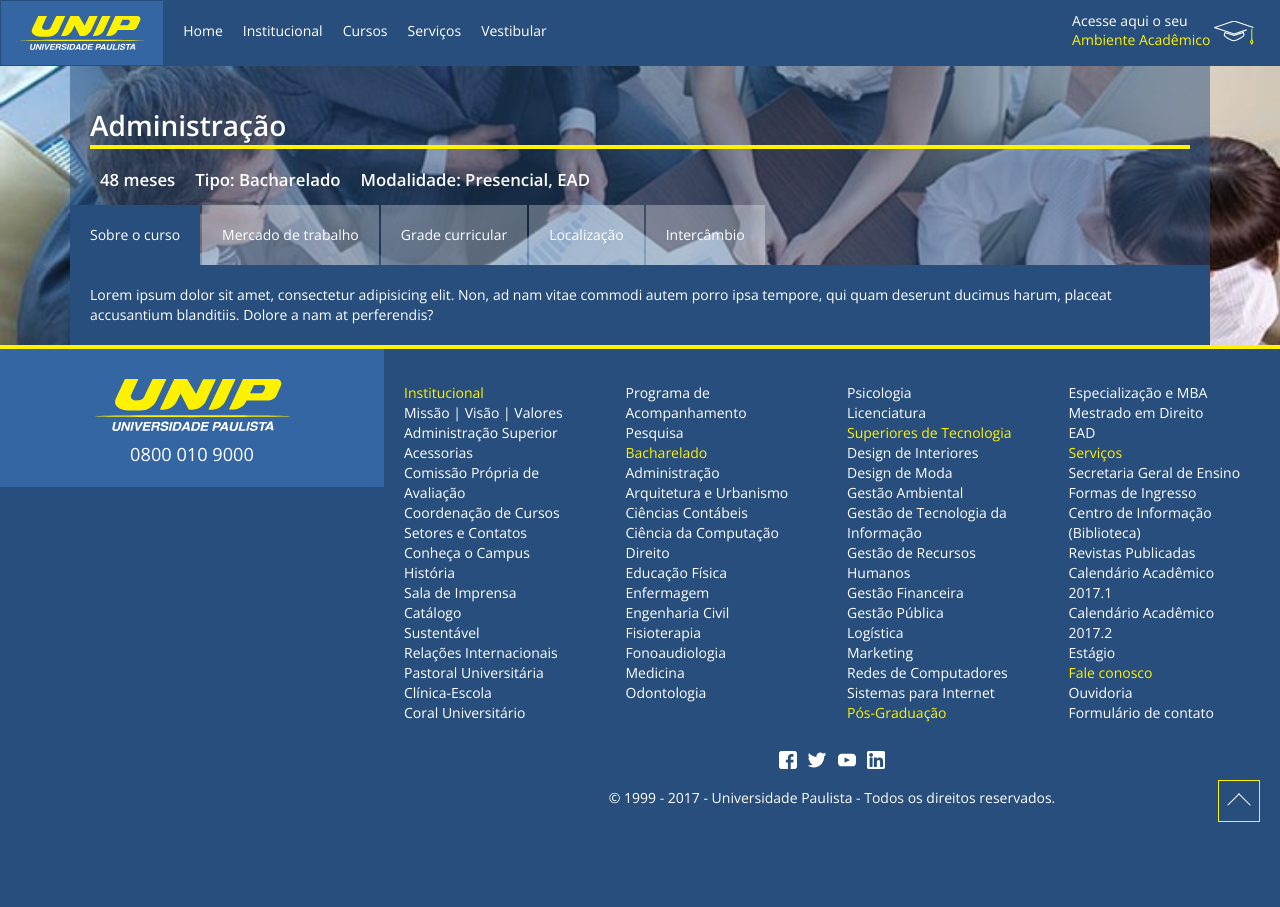
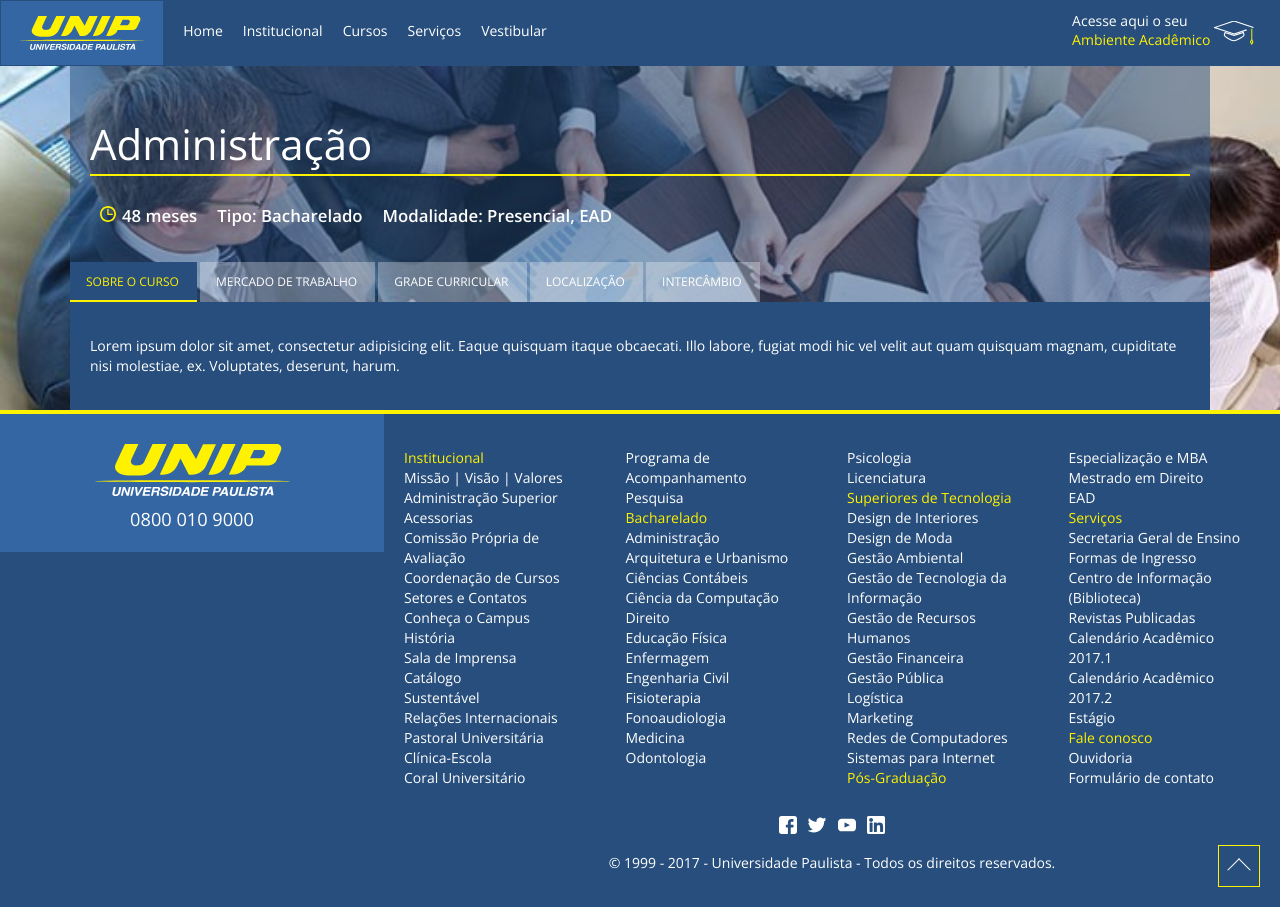
Before and after one commit to wesleyguirra/Unip.Cursos, a website: page assets/administracao.html in a window 1280 px wide. Before the commit the page ends 842 px from the top, so only its background shows below. Drawn offline with nearby package versions, Linux system fonts and the light colour scheme; a script that the page names is missing.

Commit message:
finalizado navegação por abas

```diff
--- a/assets/administracao.html
+++ b/assets/administracao.html
@@ -69,16 +69,17 @@
                 </div>
             </div>
         </nav>
-        <content>
+        <div class="curso">
             <div class="curso-img">
                 <img src="img/img-administracao.jpg" alt="">
             </div>
             <div class="container">
-                <div class="curso-header">
-                    <h1 class="curso-title">Administração</h1>
-                    <p class="curso-info"><span>48 meses</span><span>Tipo: Bacharelado</span><span>Modalidade: Presencial, EAD</span></p>
+                <div class="curso-info">
+                    <h1 class="info-title">Administração</h1>
+                    <p><span class="info-duracao"><svg viewBox="0 0 97.16 97.16" width="32px" height="32px"><use href="img/Presets.svg#Clock"></use></svg>48 meses</span><span class="info-tipo">Tipo: Bacharelado</span><span class="info-modalidade">Modalidade: Presencial, EAD</span></p>
                 </div>
                 <div class="curso-content">
+                    <div class="content-nav">
                         <ul class="nav nav-tabs">
                             <li role="presentation" class="active"><a href="#">Sobre o curso</a></li>
                             <li role="presentation"><a href="#">Mercado de trabalho</a></li>
@@ -86,19 +87,24 @@
                             <li role="presentation"><a href="#">Localização</a></li>
                             <li role="presentation"><a href="#">Intercâmbio</a></li>
                         </ul>
-                    <content>Lorem ipsum dolor sit amet, consectetur adipisicing elit. Non, ad nam vitae commodi autem porro ipsa tempore, qui quam deserunt ducimus harum, placeat accusantium blanditiis. Dolore a nam at perferendis?</content>
+                    </div>
+                    <content>
+                        <p>Lorem ipsum dolor sit amet, consectetur adipisicing elit. Eaque quisquam itaque obcaecati. Illo labore, fugiat modi hic vel velit aut quam quisquam magnam, cupiditate nisi molestiae, ex. Voluptates, deserunt, harum.</p>
+                    </content>
                 </div>
             </div>
         </content>
 
         <footer>
             <div class="footer-info left">
-                <svg id="Footer-Logo" class="logo" viewBox="0 0 280 72" height="72px" xml:space="preserve">
+                <svg id="Footer-Logo" class="info-logo logo" viewBox="0 0 280 72" height="72px" xml:space="preserve">
                     <use id="Desenhar-Acronimo" href="#Acronimo"></use>
                     <use id="Desenhar-Linha" href="#Linha"></use>
                     <use id="Desenhar-Descritivo" href="#Descritivo"></use>
                 </svg>
-                <a class="footer-tel" href="tel:0800 010 9000">0800 010 9000</a>
+                <a class="info-tel" href="tel:0800 010 9000">0800 010 9000</a>
+                <div class="info-map">
+                </div>
             </div>
             <div class="footer-info right">
                 <div class="row">
--- a/less/app.less
+++ b/less/app.less
@@ -19,6 +19,7 @@
 @import url("componentes/hero");
 @import url("componentes/logo");
 @import url("componentes/navbar");
+@import url("componentes/navs");
 @import url("componentes/selecionar-ciencia");
 @import url("componentes/selecionar-modalidade");
 @import url("componentes/sidebar");
--- a/less/componentes/curso.less
+++ b/less/componentes/curso.less
@@ -1,7 +1,20 @@
 .curso {
+    &-img {
+        position: absolute;
+        z-index: -1;
+        width: 100%;
+
+        img {
+            width: 100%;
+        }
+    }
     &-info {
-        .curso-title {
-            .font-style(@font-size: 3em; @font-weight: 100;);
+        padding: 20px;
+        padding-bottom: 60px;
+        background: fade(@unip-primary, 50%);
+
+        .info-title {
+            .font-style(@font-size: 3em; @font-weight: 100);
             box-sizing: border-box;
             border-bottom: 2px solid @unip-yellow;
         }
@@ -9,66 +22,27 @@
             .font-style(@font-size: 1.2em; @font-weight: 600;);
             display: inline-block;
             margin: 0 10px;
+            svg {
+                fill: @unip-yellow;
+                width: 16px;
+                height: 16px;
+                margin-right: 6px;
             }
         }
     }
 
-
-.curso-img {
-    width: 100%;
-    position: absolute;
-    z-index: -1;
-    img {
-        width: 100%;
-    }
-}
-
-.curso-header {
-    padding: 20px;
-    padding-bottom: 60px;
-    background: fade(@unip-primary, 50%);
-    .curso-title {
-        box-sizing: border-box;
-        border-bottom: .15em solid @unip-yellow;
-    }
-    .curso-info {
-        span {
-            margin: 0 10px;
-            display: inline-block;
-            .font-style(@font-size: 1.2em; @font-weight: 600;)
-        }
-    }
-}
-
-.curso-content {
+    &-content {
+        position: relative;
         background: transparent;
-    .nav-tabs {
-        margin-top: -60px;
-        border-bottom: none;
-        li {
-            margin-bottom: 0;
-            &.active {
-                a {
-                    background: @unip-primary;
-                    color: @white;
-                    border: none;
-                }
-            }
-            a {
-                padding: 20px;
-                border-radius: 0;
-                background: fade(@white, 30%);
-                color: @white;
-                border: none;
-                &:hover, &:focus {
-                    border-color: transparent;
-                }
-            }
-        }
-    }
+        overflow-y: hidden;
+        overflow-x: hidden;
+        -webkit-overflow-scrolling: touch;
+        -webkit-user-select: none;
+        margin-top: -40px;
         content {
             display: block;
             padding: 20px;
             background: @unip-primary;
         }
     }
+}
--- a/less/componentes/footer.less
+++ b/less/componentes/footer.less
@@ -21,12 +21,12 @@
                 width: 70%;
             }
         }
-        #Footer-Logo {
+        .info-logo {
             display: block;
             padding: 10px;
             margin: 0 auto;
         }
-        .footer-tel {
+        .info-tel {
             display: block;
             text-align: center;
             color: @white;
--- /dev/null
+++ b/less/componentes/navs.less
@@ -0,0 +1,82 @@
+.content-nav {
+    font-size: 12px;
+    text-transform: uppercase;
+    position: relative;
+    white-space: nowrap;
+    overflow: hidden;
+    line-height: 28px;
+    height: 40px;
+    background: lighten(@unip-primary, 5%);
+    &:after {
+        content: '';
+        background: -webkit-gradient(linear,left top,right top,color-stop(0%,rgba(248,248,248,0)),color-stop(100%,lighten(@unip-primary, 5%)));
+        height: 40px;
+        position: absolute;
+        pointer-events: none;
+        right: 0;
+        top: 0;
+        width: 24px;
+        z-index: 2;
+    }
+
+    .nav-tabs {
+        margin: 0;
+        display: block;
+        overflow-y: hidden;
+        overflow-x: scroll;
+        li {
+            margin: 0;
+            float: none;
+            display: inline-block;
+            height: 40px;
+            line-height: 40px;
+            padding: 0 16px;
+            &.active {
+                line-height: 40px;
+                height: 40px;
+                border-bottom: solid 2px @unip-yellow;
+                a {
+                    color: @unip-yellow;
+                }
+            }
+            a {
+                line-height: 40px;
+                padding: 0;
+                display: inline-block;
+                border-radius: 0;
+                color: @white;
+                background: transparent;
+                border: none;
+                text-decoration: none;
+                &:hover, &:focus {
+                    border-color: transparent;
+                    border: none;
+                    background: transparent;
+                }
+            }
+        }
+    }
+}
+
+@media (min-width: @screen-md) {
+    .content-nav {
+        background: transparent;
+        &:after {
+            content: '';
+            background: transparent;
+        }
+        .nav-tabs {
+
+            li {
+                background: fade(@white, 30%);
+                &.active {
+                    border-bottom: solid 2px @unip-yellow;
+                    background: @unip-primary;
+                    a {
+                        color: @unip-yellow;
+                    }
+                }
+            }
+        }
+    }
+}
```
Also changed, not shown: assets/graduacao.html (+2 -2 lines), assets/styles/app.css. Lines whose indentation alone changed are shown as unchanged.
